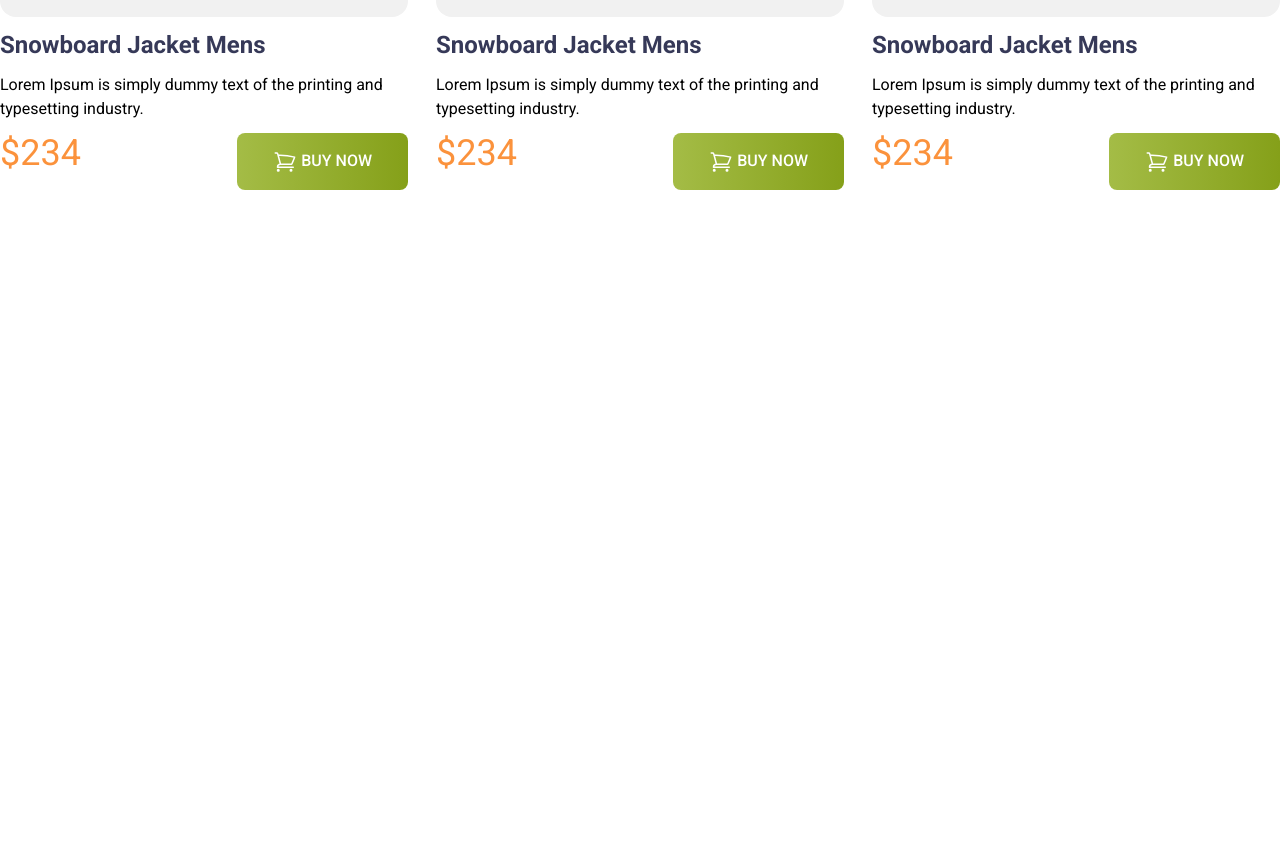
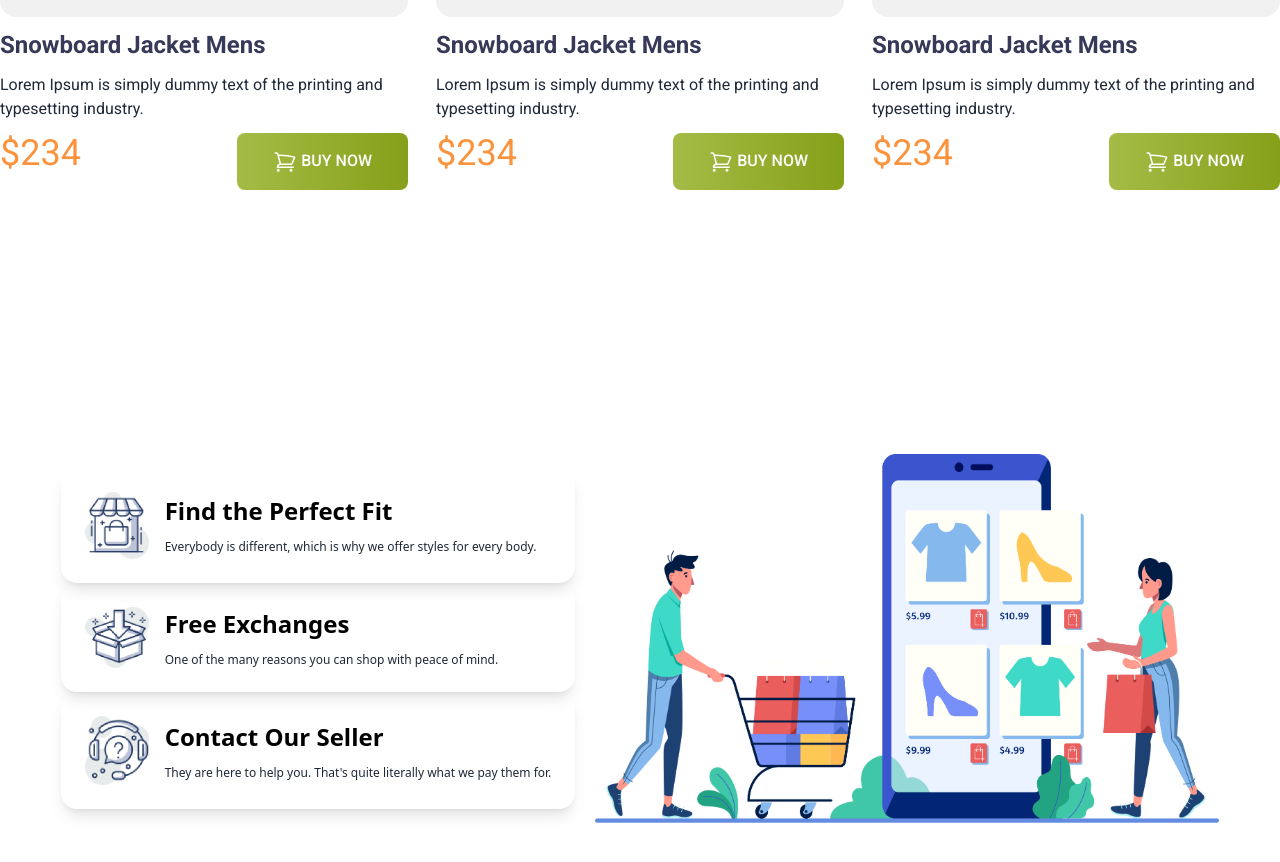
Before and after one commit to Tamim239/penguin-fashion, a plain HTML site: page index.html in a window 1280 px wide. Shown: the part 2068-2930 px from the top of the page. Before the commit the page ends 2306 px from the top, so only its background shows below. Drawn offline with nearby package versions, Linux system fonts and the light colour scheme.

Commit message:
added new section

```diff
--- a/index.html
+++ b/index.html
@@ -5,13 +5,17 @@
     <meta charset="UTF-8">
     <meta name="viewport" content="width=device-width, initial-scale=1.0">
     <title>Penguin Fashion</title>
+    <!-- cnd link -->
+    <link href="https://cdn.jsdelivr.net/npm/daisyui@4.6.0/dist/full.min.css" rel="stylesheet" type="text/css" />
     <script src="https://cdn.tailwindcss.com"></script>
+    <!-- font link -->
     <link rel="preconnect" href="https://fonts.googleapis.com">
     <link rel="preconnect" href="https://fonts.gstatic.com" crossorigin>
     <link href="https://fonts.googleapis.com/css2?family=Bebas+Neue&display=swap" rel="stylesheet">
     <link rel="preconnect" href="https://fonts.googleapis.com">
     <link rel="preconnect" href="https://fonts.gstatic.com" crossorigin>
     <link href="https://fonts.googleapis.com/css2?family=Roboto:wght@400;500;700;900&display=swap" rel="stylesheet">
+    <!-- style -->
     <style>
         .font-bebas {
             font-family: 'Bebas Neue', sans-serif;
@@ -197,18 +201,56 @@
                     </svg>
                     BUY NOW</button>
                     </div>
+                </div>
+            </div>
+        </section>
+        <!-- finding place section -->
+        <section>
+            <div>
+
+                <div class="hero min-h-screen bg-white">
+                    <div class="hero-content flex-col gap-5 lg:flex-row-reverse">
+                      <img src="images/shopping.png" alt="" class=" w-3/4 md:w-1/2">
+                      <div>
+                        <!-- place 1 -->
+                         <div class="flex max-sm:flex-col gap-4 items-center p-6 rounded-2xl shadow-lg ">
+                            <div class="w-16"><img src="icons/house.png" alt="house"></div>
+                            <div class="space-y-3 max-md:text-center">
+                                <h2 class="text-2xl font-bold text-black">Find the Perfect Fit</h2>
+                                <p class="text-xs">Everybody is different, which is why we
+                                    offer styles for every body.</p>
+                            </div>
+                         </div>
+                          <!-- place 2 -->
+
+                            <div class="flex max-sm:flex-col gap-4 items-center p-6 rounded-2xl shadow-lg ">
+                                <div class="w-16"><img src="icons/box.png" alt="house"></div>
+                                <div class="space-y-3 max-md:text-center">
+                                    <h2 class="text-2xl font-bold text-black">Free Exchanges</h2>
+                                    <p class="text-xs">One of the many reasons you can shop
+                                        with peace of mind.</p>
+                                </div>
+                             </div>
 
 
-                </div>
+                          <!-- place 3 -->
+
+                            <div class="flex max-sm:flex-col gap-4 items-center p-6 rounded-2xl shadow-lg">
+                                <div class="w-16"><img src="icons/question.png" alt="house"></div>
+                                <div class="space-y-3 max-md:text-center">
+                                    <h2 class="text-2xl font-bold text-black">Contact Our Seller</h2>
+                                    <p class="text-xs">They are here to help you. That's quite
+                                        literally what we pay them for.</p>
+                                </div>
+                             </div>
 
 
-
-
-
+                      </div>
+                    </div>
+                  </div>
 
 
             </div>
-
         </section>
 
     </main>
```
